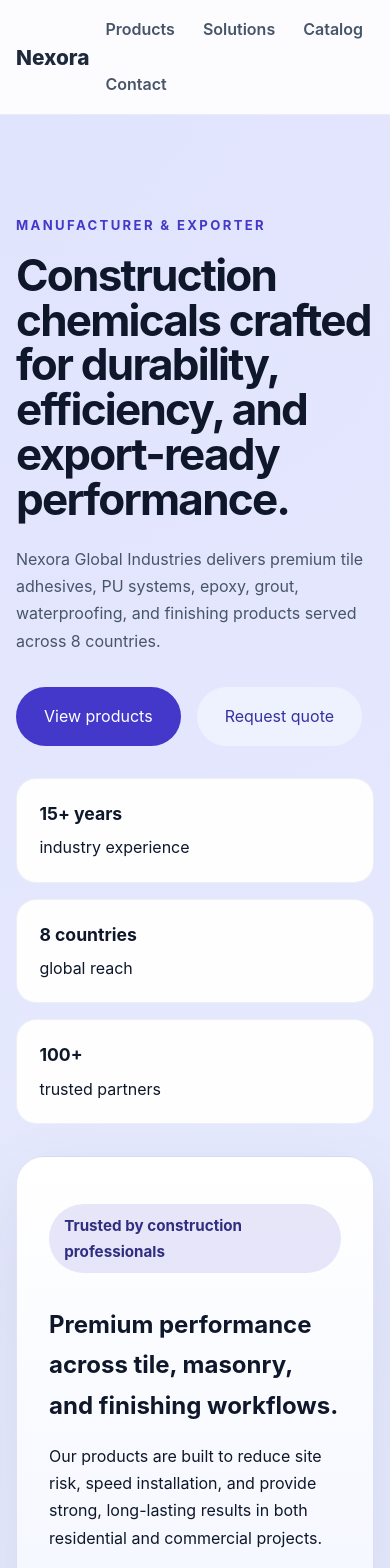
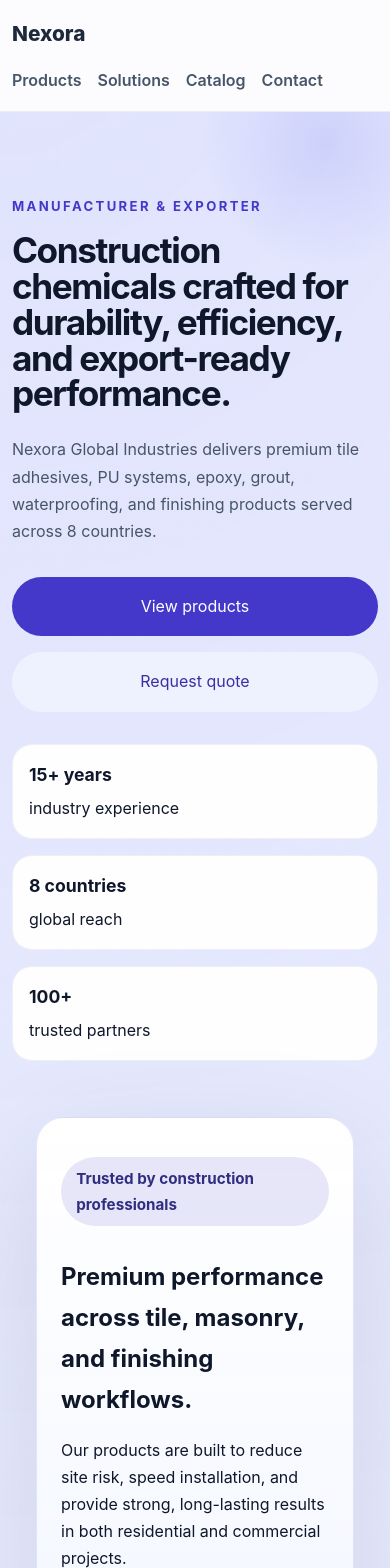
Before and after one commit to jaypalsodha/nexora, a Next.js app: page / in a window 390 px wide. Shown: the top 1568 px of the page. Built offline with nearby package versions, Linux system fonts and the light colour scheme.

Commit message:
Add mobile hero improvements and detailed product catalog specs

```diff
--- a/app/globals.css
+++ b/app/globals.css
@@ -96,11 +96,41 @@ button,
 .hero-grid {
   display: grid;
   gap: 2rem;
-  grid-template-columns: 1fr;
+  grid-template-columns: 1.4fr 1fr;
+  align-items: center;
 }
 
 .hero-copy {
-  max-width: 760px;
+  max-width: 720px;
+}
+
+.hero {
+  position: relative;
+  overflow: hidden;
+}
+
+.hero::before {
+  content: "";
+  position: absolute;
+  width: 28rem;
+  height: 28rem;
+  border-radius: 50%;
+  background: radial-gradient(circle, rgba(99, 102, 241, 0.16), transparent 55%);
+  top: -6rem;
+  right: -8rem;
+  pointer-events: none;
+}
+
+.hero::after {
+  content: "";
+  position: absolute;
+  width: 18rem;
+  height: 18rem;
+  border-radius: 50%;
+  background: radial-gradient(circle, rgba(59, 130, 246, 0.12), transparent 60%);
+  bottom: 0;
+  left: -5rem;
+  pointer-events: none;
 }
 
 .eyebrow {
@@ -159,11 +189,11 @@ button,
 .panel-card {
   width: 100%;
   max-width: 420px;
-  background: linear-gradient(180deg, #ffffff 0%, #eef2ff 100%);
-  border: 1px solid rgba(67, 56, 202, 0.14);
+  background: linear-gradient(180deg, rgba(255, 255, 255, 0.98) 0%, rgba(238, 242, 255, 0.95) 100%);
+  border: 1px solid rgba(67, 56, 202, 0.12);
   border-radius: 1.75rem;
   padding: 2rem;
-  box-shadow: 0 28px 80px rgba(15, 23, 42, 0.08);
+  box-shadow: 0 36px 120px rgba(15, 23, 42, 0.10);
 }
 
 .panel-card h2 {
@@ -210,6 +240,45 @@ button,
   display: grid;
   gap: 0.7rem;
   color: #334155;
+}
+
+.expanded-product-grid {
+  grid-template-columns: repeat(auto-fit, minmax(260px, 1fr));
+}
+
+.product-spec-card {
+  display: flex;
+  flex-direction: column;
+  gap: 1rem;
+}
+
+.product-card-header {
+  display: flex;
+  align-items: flex-start;
+  justify-content: space-between;
+  gap: 1rem;
+  flex-wrap: wrap;
+}
+
+.product-category {
+  padding: 0.4rem 0.85rem;
+  background: rgba(99, 102, 241, 0.08);
+  border-radius: 999px;
+  color: #312e81;
+  font-size: 0.9rem;
+  font-weight: 700;
+}
+
+.product-specs {
+  margin: 0;
+  padding-left: 1.2rem;
+  display: grid;
+  gap: 0.45rem;
+}
+
+.product-specs li {
+  color: #475569;
+  line-height: 1.7;
 }
 
 .testimonials-grid {
@@ -266,6 +335,101 @@ button,
 
 .button.secondary:hover {
   background: #dde4ff;
+}
+
+@media (max-width: 980px) {
+  .header-inner {
+    flex-direction: column;
+    align-items: flex-start;
+  }
+
+  .nav-links {
+    width: 100%;
+    justify-content: flex-start;
+    gap: 1rem;
+  }
+
+  .hero-grid {
+    grid-template-columns: 1fr;
+  }
+
+  .hero {
+    padding-top: 5rem;
+  }
+
+  .hero-copy h1 {
+    font-size: clamp(2.2rem, 6vw, 3.6rem);
+  }
+
+  .hero-panel,
+  .catalog-hero,
+  .panel-card {
+    max-width: 100%;
+    padding: 1.5rem;
+  }
+
+  .catalog-hero {
+    grid-template-columns: 1fr;
+  }
+
+  .hero-actions,
+  .panel-actions {
+    flex-direction: column;
+    align-items: stretch;
+  }
+
+  .hero-stats,
+  .testimonials-grid,
+  .category-grid,
+  .expanded-product-grid,
+  .product-grid,
+  .grid-3 {
+    grid-template-columns: 1fr;
+  }
+
+  .contact-grid {
+    display: grid;
+    gap: 2rem;
+  }
+}
+
+@media (max-width: 640px) {
+  .container {
+    width: min(100%, calc(100% - 1.5rem));
+  }
+
+  .hero-copy p,
+  .section-subtitle,
+  .contact-details p,
+  .product-extra {
+    max-width: 100%;
+  }
+
+  .stat-pill {
+    padding: 0.95rem 1rem;
+  }
+
+  .button,
+  .button.secondary {
+    width: 100%;
+  }
+
+  .catalog-hero {
+    padding: 1.25rem;
+  }
+
+  .hero::before {
+    width: 20rem;
+    height: 20rem;
+    top: -8rem;
+    right: -6rem;
+  }
+
+  .hero::after {
+    width: 14rem;
+    height: 14rem;
+    left: -3rem;
+  }
 }
 
 @media print {
@@ -421,7 +585,7 @@ button,
   margin-bottom: 0.35rem;
 }
 
-..contact-card {
+.contact-card {
   display: flex;
   flex-direction: column;
   justify-content: space-between;
--- a/lib/data.ts
+++ b/lib/data.ts
@@ -31,78 +31,143 @@ export const products = [
     category: "Tile Adhesives",
     type: "Type 1, C1T",
     benefit: "Reliable interior adhesive for ceramic tile installations.",
+    specs: [
+      "Coverage: 4–5 m² per 20 kg bag",
+      "Open time: 20–25 minutes",
+      "Suitable for porous substrates and underfloor heating",
+    ],
   },
   {
     name: "Nexo Smart",
     category: "Tile Adhesives",
     type: "Type 2, C2T",
     benefit: "Improved bond strength and installation flexibility.",
+    specs: [
+      "Coverage: 3.5–4.5 m² per 20 kg bag",
+      "Slip resistance for vertical tile applications",
+      "Interior and exterior tile installations",
+    ],
   },
   {
     name: "Nexo Flex",
     category: "Tile Adhesives",
     type: "Type 3, C2TE",
     benefit: "Flexible formula for movement-prone surfaces.",
+    specs: [
+      "Flexibility for dynamic tiles",
+      "Water-resistant performance",
+      "Recommended for balconies and facades",
+    ],
   },
   {
     name: "Nexo Flex +",
     category: "Tile Adhesives",
     type: "Type 3, C2TES1",
     benefit: "Slip-resistant adhesive for vertical and heavy-duty tiling.",
+    specs: [
+      "High initial grab for large-format tiles",
+      "Extended open time for precision setting",
+      "Suitable for stone and porcelain",
+    ],
   },
   {
     name: "Nexo Ultra",
     category: "Tile Adhesives",
     type: "Type 4, C2TES1",
     benefit: "Premium adhesive built for industrial and commercial settings.",
+    specs: [
+      "High-performance bond strength",
+      "Suitable for heavy traffic areas",
+      "Excellent adhesion on challenging substrates",
+    ],
   },
   {
     name: "Nexo Advance",
     category: "Tile Adhesives",
     type: "Type 4, C2TES2",
     benefit: "Water-resistant adhesive for wet area applications.",
+    specs: [
+      "Waterproof and flexible",
+      "Recommended for showers and pools",
+      "Strong bond in humid environments",
+    ],
   },
   {
     name: "Nexo Supreme",
     category: "PU Adhesives",
     type: "Type 5, R2T PU Adhesive",
     benefit: "Polyurethane bonding with high durability and chemical resistance.",
+    specs: [
+      "Suitable for engineered stone and glass tiles",
+      "High chemical resistance",
+      "Excellent peel strength",
+    ],
   },
   {
     name: "Nexo Grout",
     category: "Grouts & Plasters",
     type: "Cement Grout",
     benefit: "Smooth finish grout for tiled joints and easy maintenance.",
+    specs: [
+      "Shrinkage-controlled formula",
+      "Joint width 2–10 mm",
+      "Cures to a durable, stain-resistant finish",
+    ],
   },
   {
     name: "Nexo Grout + Stucco Grout",
     category: "Grouts & Plasters",
     type: "Dual System",
     benefit: "A complete grout and render solution for polished surfaces.",
+    specs: [
+      "Dual-purpose grout and skim finish",
+      "Improves surface durability",
+      "Optimized for decorative render work",
+    ],
   },
   {
     name: "Nexo Pro + Epoxy",
     category: "Epoxy Systems",
     type: "Epoxy Adhesive System",
     benefit: "Strong, chemical-resistant adhesive for demanding installs.",
+    specs: [
+      "Fast cure for floor and joint repair",
+      "High compressive strength",
+      "Excellent resistance to oils and chemicals",
+    ],
   },
   {
     name: "BJM Plaster Waterproofing",
     category: "Waterproofing",
     type: "Waterproof Plaster",
     benefit: "Protects plaster and masonry from moisture ingress.",
+    specs: [
+      "Crack-bridging membrane",
+      "Applies over masonry and concrete",
+      "Quick-curing and paintable",
+    ],
   },
   {
     name: "Block Joining Mortar",
     category: "Grouts & Plasters",
     type: "Structural Mortar",
     benefit: "Stable mortar for block bonding and masonry work.",
+    specs: [
+      "High early strength",
+      "Designed for structural block joints",
+      "Good workability with minimal shrinkage",
+    ],
   },
   {
     name: "Nexo Wall Putty",
     category: "Wall Putty",
     type: "Finishing Compound",
     benefit: "Fine finishing putty for smooth, paint-ready walls.",
+    specs: [
+      "Smooth, easy-to-sand surface",
+      "Improves paint adhesion",
+      "Covers minor surface defects",
+    ],
   },
 ];
 
```
Also changed, not shown: app/catalog/page.tsx (+13 -6 lines).
